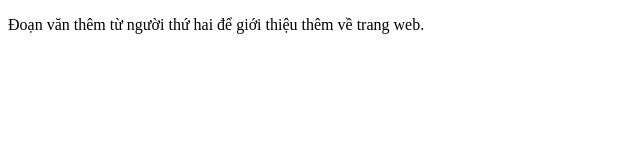
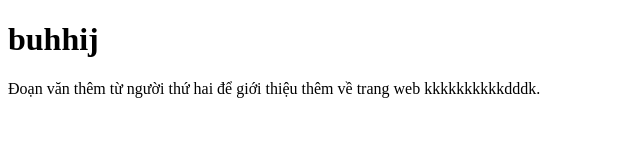
Before and after one commit to PhuThanhz/hoabinh, a plain HTML site: page index.html in a window 1280 px wide. Shown: the whole page, without its empty margins (0-640 px from the left). Drawn offline with Linux system fonts and the light colour scheme.

```diff
--- a/index.html
+++ b/index.html
@@ -8,7 +8,10 @@
 </head>
 
 <body>
-    <p>Đoạn văn thêm từ người thứ hai để giới thiệu thêm về trang web.</p>
+    <h1>buhhij</h1>
+    <h1></h1>
+    <h1></h1>
+    <p>Đoạn văn thêm từ người thứ hai để giới thiệu thêm về trang web kkkkkkkkkkdddk.</p>
 
 </body>
 
```
